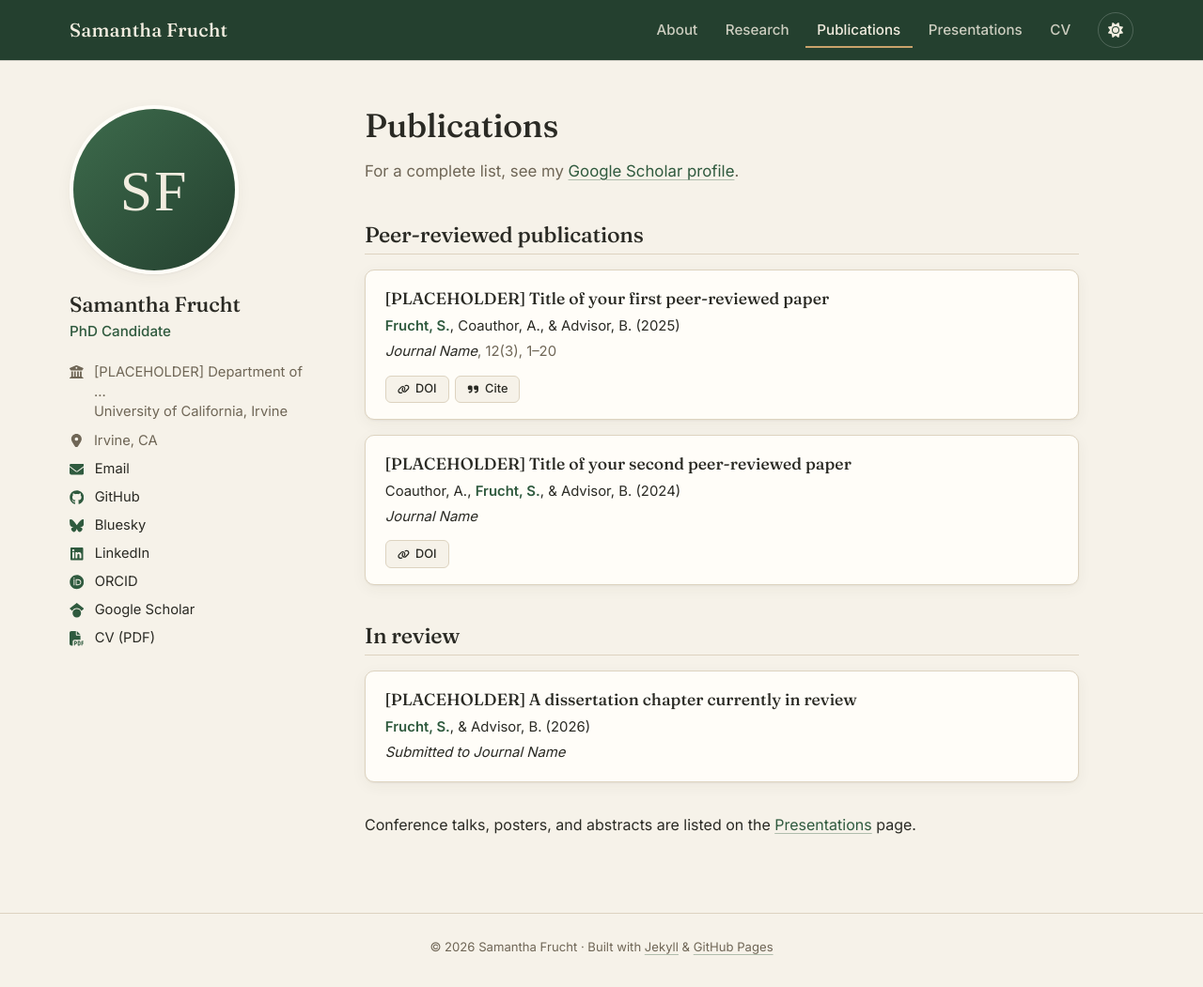
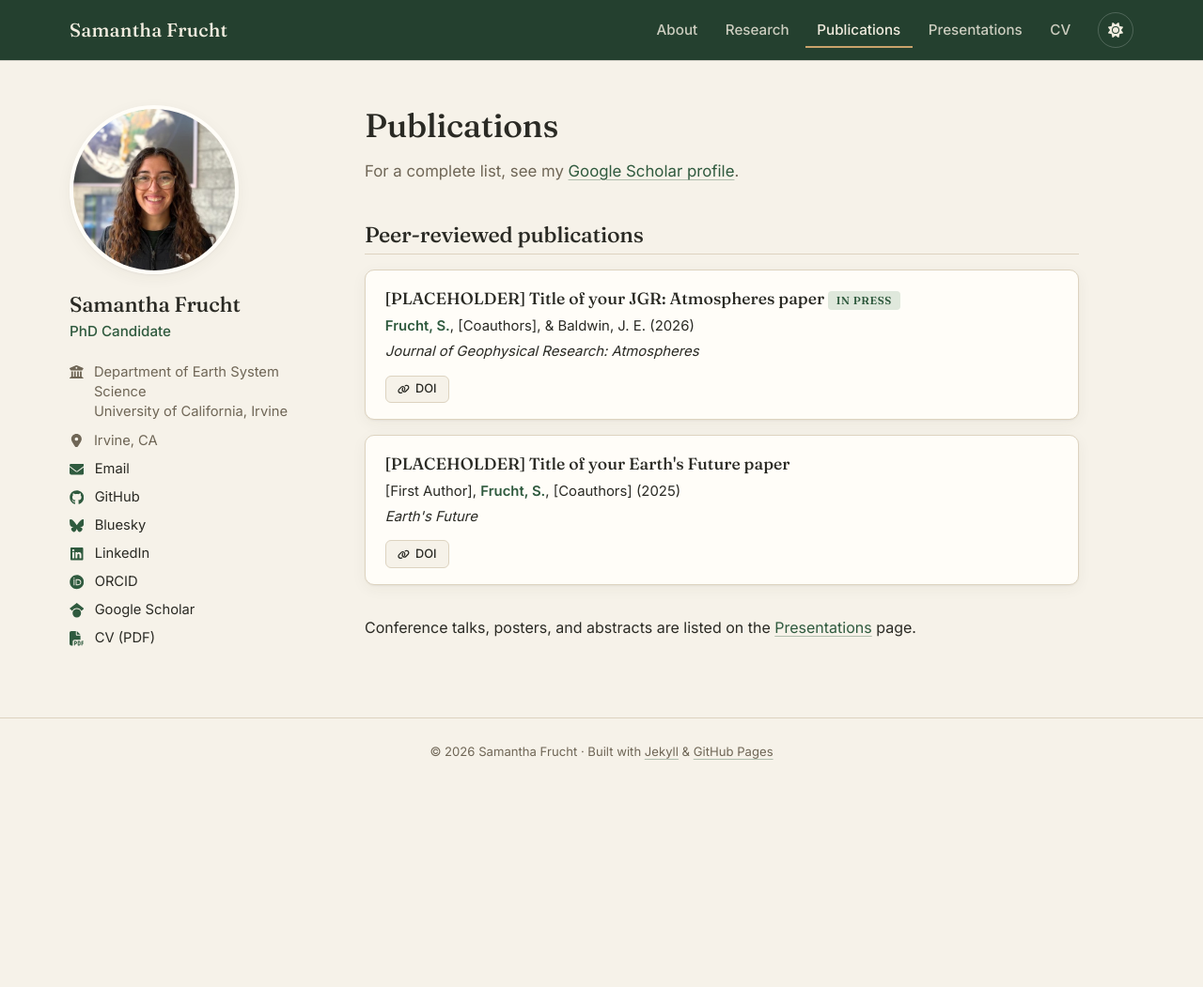
Before and after one commit to samfrucht/samfrucht.github.io, a Jekyll site: the page built from publications.html, in a window 1280 px wide and 1051 px high. Shown: the whole window at 94% size. Built offline with Jekyll 4.4.1, drawn with Linux system fonts in a browser that asks for light colours.

Commit message:
Add headshot, bio, and publications
Co-Authored-By: Claude Opus 5.5 <noreply@anthropic.com>
Claude-Session: https://claude.ai/code/session_01YNjHfz6pZMsPt2Ai27dWjm

```diff
--- a/_config.yml
+++ b/_config.yml
@@ -6,8 +6,8 @@
 
 title: Samantha Frucht
 description: >-
-  PhD candidate at the University of California, Irvine. [PLACEHOLDER — one
-  sentence about your research; shown in search results and link previews.]
+  PhD candidate at UC Irvine studying compound natural hazards and their
+  societal impacts.
 url: "https://samfrucht.github.io"   # change if you add a custom domain later
 baseurl: ""
 lang: en
@@ -17,10 +17,10 @@ author:
   name: Samantha Frucht
   pronouns: ""                       # e.g. "she/her" — leave "" to hide
   role: PhD Candidate
-  department: "[PLACEHOLDER] Department of ..."
+  department: "Department of Earth System Science"
   institution: University of California, Irvine
   location: Irvine, CA
-  avatar: /images/profile.svg        # replace with e.g. /images/profile.jpg
+  avatar: /images/profile.jpg        # to change: upload a new photo to images/ and update this
   # How your name appears in author lists — it gets bolded on the
   # Publications and Presentations pages. Add every variant you use.
   pub_names:
--- a/_data/news.yml
+++ b/_data/news.yml
@@ -1,9 +1,7 @@
 # News items on the home page, newest first. Copy a block to add one.
 # Markdown works in "text" (e.g. **bold**, [link](https://...)).
 # Only the most recent 6 are shown (change "news_limit" in index.md).
-- date: 2026-11-01
-  text: "[PLACEHOLDER] Website launched!"
+- date: 2026-11-01   # [CHECK DATE]
+  text: "My first first-author paper was accepted in *JGR: Atmospheres*! [See publications](/publications/)."
 - date: 2026-09-15
   text: "[PLACEHOLDER] Presented my work at *Conference Name* in City, State."
-- date: 2026-06-01
-  text: "[PLACEHOLDER] Paper accepted in *Journal Name* — [read it here](#)."
--- a/_data/publications.yml
+++ b/_data/publications.yml
@@ -1,43 +1,38 @@
 # =============================================================================
 #  PUBLICATIONS
-#  Each "- title:" block is one paper. Copy a block to add a new one.
+#  Each block starting with "- title:" is one paper. Copy a block to add one.
 #  Fields you don't have can be left out entirely (e.g. no "code:" line).
 #
-#  status:  published | in-review | in-prep   (controls which section it's in)
+#  status:  published | accepted | in-review | in-prep
+#           published & accepted both appear under "Peer-reviewed publications";
+#           accepted papers get an "In press" tag.
 #  doi:     just the DOI, e.g. 10.1029/2024GL000000  -> becomes a DOI button
-#  pdf:     a link, or a file you upload to assets/files/ (e.g. /assets/files/frucht2025.pdf)
+#  pdf:     a link, or a file you upload to assets/files/ (e.g. /assets/files/frucht2026jgr.pdf)
 #  code / data / link: any URL -> become buttons
-#  bibtex:  paste a BibTeX entry between the "|" and the next field -> "Cite" button
+#  bibtex:  paste a BibTeX entry after "bibtex: |" (indented) -> "Cite" button
 #  Your name is bolded automatically (see pub_names in _config.yml).
 # =============================================================================
 
-- title: "[PLACEHOLDER] Title of your first peer-reviewed paper"
-  authors: "Frucht, S., Coauthor, A., & Advisor, B."
-  journal: "Journal Name"
-  details: "12(3), 1–20"          # volume(issue), pages — optional
-  year: 2025
+- title: "[PLACEHOLDER] Title of your JGR: Atmospheres paper"
+  authors: "Frucht, S., [Coauthors], & Baldwin, J. E."
+  journal: "Journal of Geophysical Research: Atmospheres"
+  year: 2026
+  status: accepted
+  doi: "10.1029/2026JD047940"
+  pdf: ""                         # e.g. /assets/files/frucht2026jgr.pdf
+
+- title: "[PLACEHOLDER] Title of your Earth's Future paper"
+  authors: "[First Author], Frucht, S., [Coauthors]"
+  journal: "Earth's Future"
+  details: ""                     # volume(issue), article number
+  year: 2025                      # [CHECK YEAR]
   status: published
-  doi: "10.0000/placeholder"
+  doi: "10.1029/2025EF007720"
   pdf: ""
-  code: ""
-  data: ""
-  bibtex: |
-    @article{frucht2025example,
-      title   = {Title of your first peer-reviewed paper},
-      author  = {Frucht, Samantha and Coauthor, A. and Advisor, B.},
-      journal = {Journal Name},
-      year    = {2025}
-    }
 
-- title: "[PLACEHOLDER] Title of your second peer-reviewed paper"
-  authors: "Coauthor, A., Frucht, S., & Advisor, B."
-  journal: "Journal Name"
-  year: 2024
-  status: published
-  doi: "10.0000/placeholder2"
-
-- title: "[PLACEHOLDER] A dissertation chapter currently in review"
-  authors: "Frucht, S., & Advisor, B."
-  journal: "Submitted to Journal Name"
-  year: 2026
-  status: in-review
+# Example of a paper in preparation (remove the "# " at the start of each line to use):
+# - title: "Title of a dissertation chapter"
+#   authors: "Frucht, S., & Baldwin, J. E."
+#   journal: "In preparation"
+#   year: 2026
+#   status: in-prep
--- a/publications.html
+++ b/publications.html
@@ -6,21 +6,22 @@ title: Publications
   Content comes from _data/publications.yml — edit that file, not this one.
 {%- endcomment -%}
 {% if site.links.google_scholar != "" %}<p class="page__subtitle" style="margin-top:-1.25rem">For a complete list, see my <a href="https://scholar.google.com/citations?user={{ site.links.google_scholar }}">Google Scholar profile</a>.</p>{% endif %}
-{% assign pubs = site.data.publications %}
+{% assign pubs = site.data.publications | sort: "year" | reverse %}
 {% assign sections = "published|Peer-reviewed publications;in-review|In review;in-prep|In preparation" | split: ";" %}
 
 {% for s in sections %}
   {% assign key = s | split: "|" | first %}
   {% assign label = s | split: "|" | last %}
-  {% assign group = pubs | where: "status", key | sort: "year" | reverse %}
-  {% if group.size > 0 %}
-<h2>{{ label }}</h2>
-<ol class="entries">
-  {% for p in group %}{% assign id = "bib-" | append: key | append: forloop.index %}
+  {% capture entries %}
+  {% for p in pubs %}
+    {% assign show = false %}
+    {% if p.status == key %}{% assign show = true %}{% endif %}
+    {% if key == "published" and p.status == "accepted" %}{% assign show = true %}{% endif %}
+    {% if show %}{% assign id = "bib-" | append: key | append: forloop.index %}
   <li class="entry">
-    <p class="entry__title">{{ p.title }}</p>
+    <p class="entry__title">{{ p.title }}{% if p.status == "accepted" %} <span class="tag tag--talk">In press</span>{% endif %}</p>
     <p class="entry__authors">{% include authors.html authors=p.authors %}{% if p.year %} ({{ p.year }}){% endif %}</p>
-    <p class="entry__venue"><em>{{ p.journal }}</em>{% if p.details %}, {{ p.details }}{% endif %}</p>
+    <p class="entry__venue"><em>{{ p.journal }}</em>{% if p.details and p.details != "" %}, {{ p.details }}{% endif %}</p>
     {% capture btns %}
       {% if p.doi and p.doi != "" %}<a class="btn" href="https://doi.org/{{ p.doi }}">{% include icon.html name="link" %} DOI</a>{% endif %}
       {% if p.pdf and p.pdf != "" %}<a class="btn" href="{{ p.pdf | relative_url }}">{% include icon.html name="file-pdf" %} PDF</a>{% endif %}
@@ -38,8 +39,13 @@ title: Publications
     </div>
     {% endif %}
   </li>
+    {% endif %}
   {% endfor %}
-</ol>
+  {% endcapture %}
+  {% assign entries_clean = entries | strip %}
+  {% if entries_clean != "" %}
+<h2>{{ label }}</h2>
+<ol class="entries">{{ entries }}</ol>
   {% endif %}
 {% endfor %}
 
```
Also changed, not shown: index.md (+7 -7 lines), images/profile.jpg (added).
